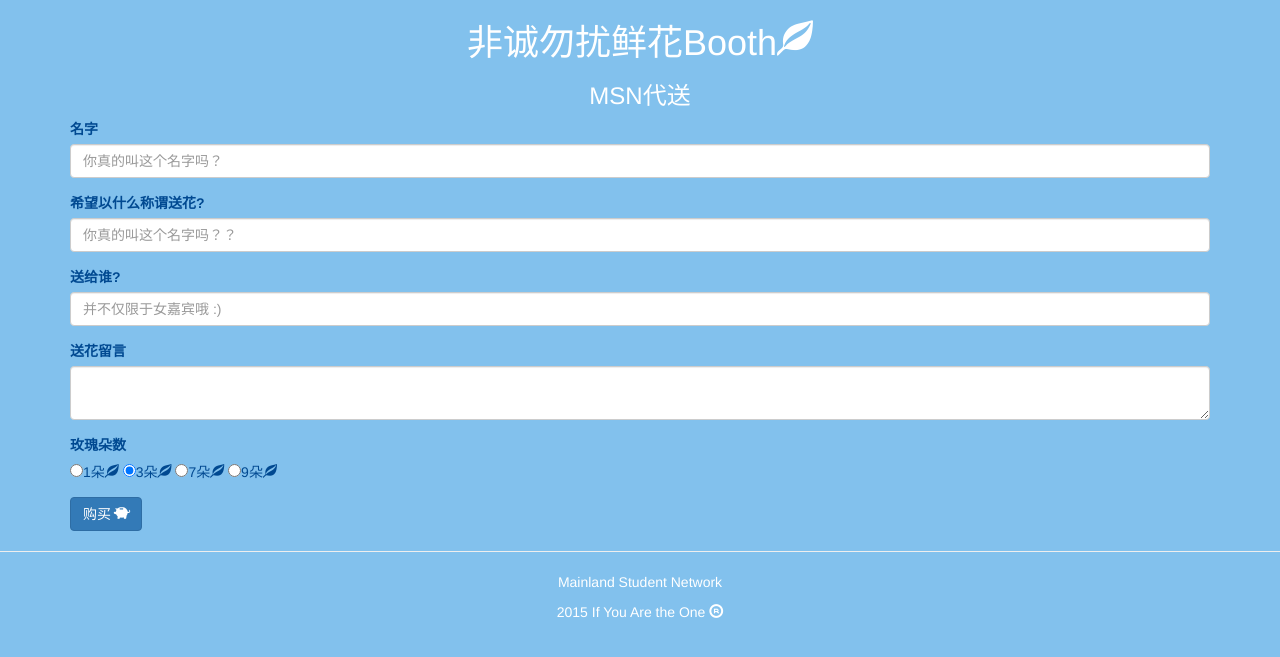
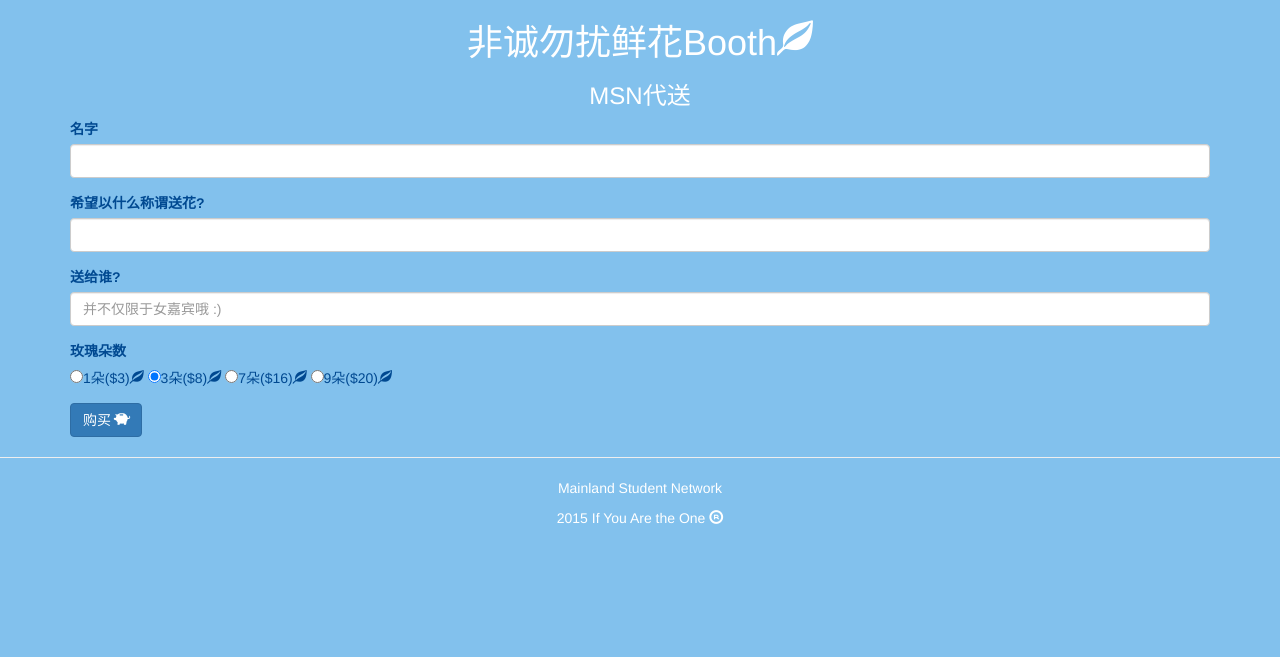
Before and after one commit to simonzhu97/msnfcwr, a Django app: page /flower/msn/ in a window 1280 px wide. Shown: the top 657 px of the page. Run offline with Django 3.2, Linux system fonts and the light colour scheme; some libraries are stand-ins or nearby versions.

Commit message:
msn fcwr 2016 changes

```diff
--- a/fei_cheng_wu_rao/settings.py
+++ b/fei_cheng_wu_rao/settings.py
@@ -90,6 +90,6 @@ STATICFILES_DIRS = (
 STATICFILES_STORAGE = 'whitenoise.django.GzipManifestStaticFilesStorage'
 
 
-import dj_database_url
-DATABASES['default'] =  dj_database_url.config()
-DATABASES['default']['ENGINE'] = 'django_postgrespool'
+# import dj_database_url
+# DATABASES['default'] =  dj_database_url.config()
+# DATABASES['default']['ENGINE'] = 'django_postgrespool'
--- a/liu_yan_ban/templates/liu_yan_ban/flower_msn.html
+++ b/liu_yan_ban/templates/liu_yan_ban/flower_msn.html
@@ -16,11 +16,11 @@
 <form action='/flower/submit/msn/' method="post" role="form">
 <div class="form-group">
     <label for="name" style="color:#004991;">名字</label>
-    <input type="text" class="form-control" name="name" placeholder="你真的叫这个名字吗？" required>
+    <input type="text" class="form-control" name="name" placeholder="" required>
 </div>
 <div class="form-group">
     <label for="shown_name" style="color:#004991;">希望以什么称谓送花?</label>
-    <input type="text" class="form-control" name="shown_name" placeholder="你真的叫这个名字吗？？" required>
+    <input type="text" class="form-control" name="shown_name" placeholder="" required>
 </div>
 <div class="form-group">
     <label for="recipient" style="color:#004991;">送给谁?</label>
@@ -28,18 +28,13 @@
 </div>
 
 <div class="form-group">
-    <label for="liuyan" style="color:#004991;">送花留言</label>
-    <textarea type="text" class="form-control" name="liuyan" required></textarea>
-</div>
-
-<div class="form-group">
     <label for="quantity" style="color:#004991;">玫瑰朵数</label>
     <div style="color:#004991;">
     <!-- <label class="radio-inline"><input type="radio" name="quantity" value="0" checked>不想买<span class="glyphicon glyphicon-remove" arid-hidden="true"></span></label> -->
-      <input type="radio" name="quantity" value="1" >1朵<span class="glyphicon glyphicon-leaf" arid-hidden="true"></span>
-      <input type="radio" name="quantity" value="3" checked>3朵<span class="glyphicon glyphicon-leaf" arid-hidden="true"></span>
-      <input type="radio" name="quantity" value="7">7朵<span class="glyphicon glyphicon-leaf" arid-hidden="true"></span>
-      <input type="radio" name="quantity" value="9">9朵<span class="glyphicon glyphicon-leaf" arid-hidden="true"></span>
+      <input type="radio" name="quantity" value="1" >1朵($3)<span class="glyphicon glyphicon-leaf" arid-hidden="true"></span>
+      <input type="radio" name="quantity" value="3" checked>3朵($8)<span class="glyphicon glyphicon-leaf" arid-hidden="true"></span>
+      <input type="radio" name="quantity" value="7">7朵($16)<span class="glyphicon glyphicon-leaf" arid-hidden="true"></span>
+      <input type="radio" name="quantity" value="9">9朵($20)<span class="glyphicon glyphicon-leaf" arid-hidden="true"></span>
   </div>
 </div>
 
--- a/liu_yan_ban/templates/liu_yan_ban/home.html
+++ b/liu_yan_ban/templates/liu_yan_ban/home.html
@@ -1,6 +1,6 @@
 {% extends "base.html" %}
 {% block content %}
-<meta http-equiv="refresh" content="8; http://msnfcwr.herokuapp.com/home/">
+<meta http-equiv="refresh" content="8; /home/">
 <h1 style="color:white;text-align:center;font-size:50px;">2015 MSN 非诚勿扰</h1>
 <div class="row">
 <div class="col-md-12" style="font-size:15px;">
--- a/liu_yan_ban/templates/liu_yan_ban/index.html
+++ b/liu_yan_ban/templates/liu_yan_ban/index.html
@@ -1,6 +1,6 @@
 {% extends "base.html" %}
 {% block content %}
-<meta http-equiv="refresh" content="8; http://msnfcwr.herokuapp.com/">
+<meta http-equiv="refresh" content="8; /">
 	<h1 style="color:white;text-align:center;">2015 MSN 非诚勿扰<a href='/admin/' style="color:white;"><span class="glyphicon glyphicon-heart" arid-hidden="true"></span></a></h1>
 <h3 style="color:white;text-align:center;">评论管理员</h3>
 <h4 style="text-align:center;">
--- a/liu_yan_ban/templates/liu_yan_ban/success.html
+++ b/liu_yan_ban/templates/liu_yan_ban/success.html
@@ -1,6 +1,6 @@
 {% extends "base.html" %}
 {% block content %}
-<meta http-equiv="refresh" content="2; http://msnfcwr.herokuapp.com/submit/">
+<meta http-equiv="refresh" content="2; /submit/">
 <div style="text-align:center;">
 <h1 style="color:white;">留言板 <span class="glyphicon glyphicon-comment" aria-hidden="true"></span></h1>
 <p style="color:#009933;text-align:center;">发言成功，请等待管理员审核.现在可继续发表评论.<span class="glyphicon glyphicon-send" aria-hidden="true"></span></p>
--- a/liu_yan_ban/views.py
+++ b/liu_yan_ban/views.py
@@ -7,7 +7,7 @@ from liu_yan_ban.models import Comment, UserID, Transaction
 from django.http import HttpResponse, HttpResponseRedirect, Http404
 
 fei_id = 'ff_id'
-price = {0:0,1:3,3:7,7:15,9:18}
+price = {0:0,1:3,3:8,7:16,9:10}
 # Create your views here.
 def index(request):
 	if request.user.is_authenticated():
@@ -186,19 +186,18 @@ def flower_msn_submit(request):
 	if request.method != 'POST':
 		return HttpResponseRedirect(reverse('FlowerMSN'))
 	if not request.POST['name'] or \
-		not request.POST['liuyan'] or\
 		not request.POST['quantity'] or\
 		not request.POST['recipient']:
 		return render_to_response('liu_yan_ban/flower_msn.html',{'error':error})
 	shown_name = '匿名'
 	name = request.POST['name']
-	liuyan = request.POST['liuyan']
+	# liuyan = request.POST['liuyan']
 	quantity = request.POST['quantity']
 	recipient = request.POST['recipient']
 	if request.POST['shown_name']:
 		shown_name = request.POST['shown_name']
 	transaction = Transaction(name=name, shown_name=shown_name,\
-		liuyan = liuyan, quantity = quantity, recipient=recipient,\
+				quantity = quantity, recipient=recipient,\
 		is_self=False, user_id=user_id, money = price[int(quantity)])
 	transaction.save()
 	return HttpResponseRedirect(reverse('Confirmation',args=[transaction.id]))
```
Also changed, not shown: liu_yan_ban/templates/liu_yan_ban/delivery.html (+4 -4 lines), liu_yan_ban/templates/liu_yan_ban/flower_self.html (+5 -5 lines), liu_yan_ban/templates/liu_yan_ban/payment.html (+2 -9 lines).
